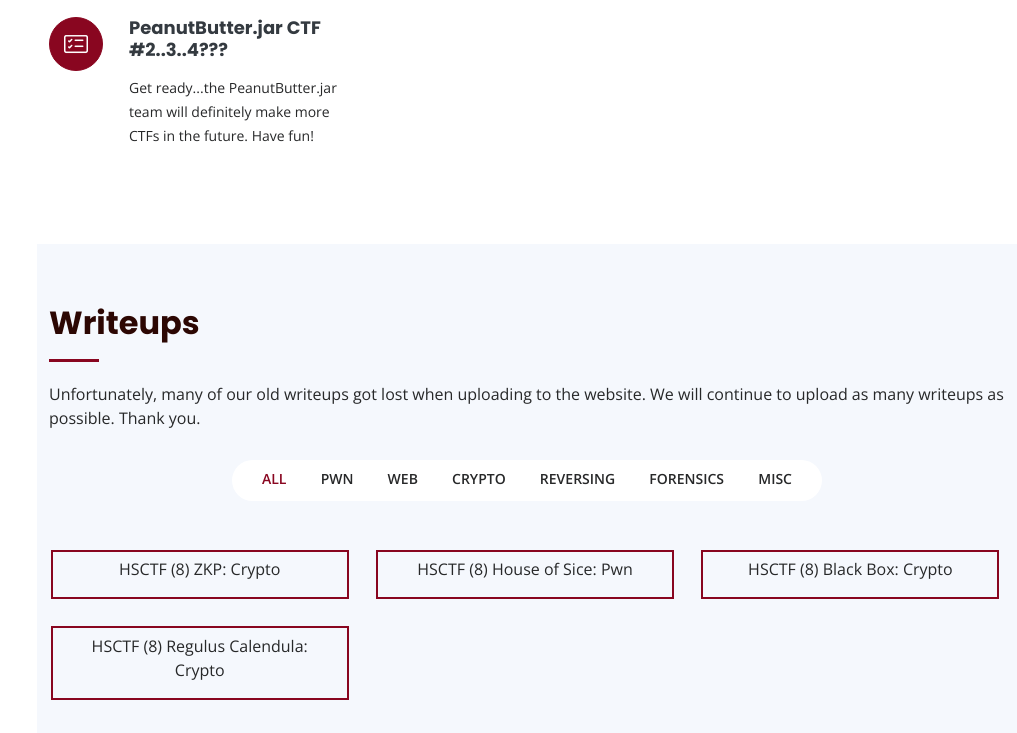
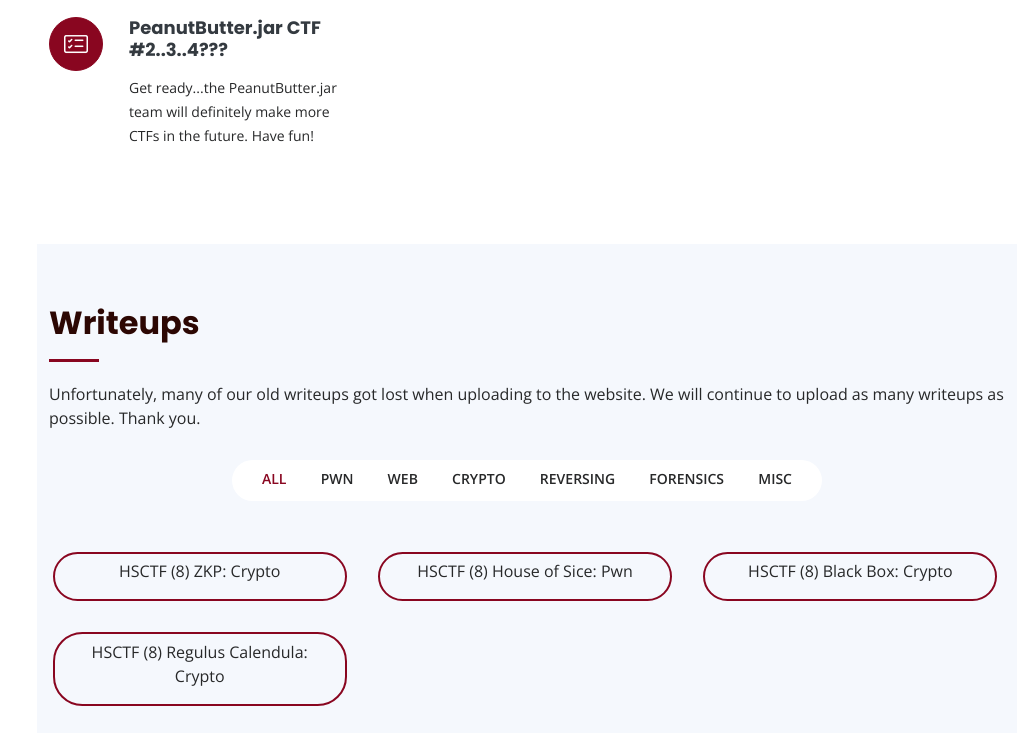
Before and after one commit to pbjar/pbjar.net, a plain HTML site: page index.html in a window 1280 px wide. Shown: the part 1980-2713 px from the top of the page, without its empty margins (263-1280 px from the left). Drawn offline with nearby package versions, Linux system fonts and the light colour scheme.

Commit message:
Update style.css

```diff
--- a/assets/css/style.css
+++ b/assets/css/style.css
@@ -328,7 +328,8 @@ section {
 
 .writeups .writeups-item {
   margin-bottom: 20px;
-  outline: 2px solid #890620;
+  border: 2px solid #890620;
+  border-radius: 22pt;
   width:  30%;
   margin: 1.6%;
 }
```
